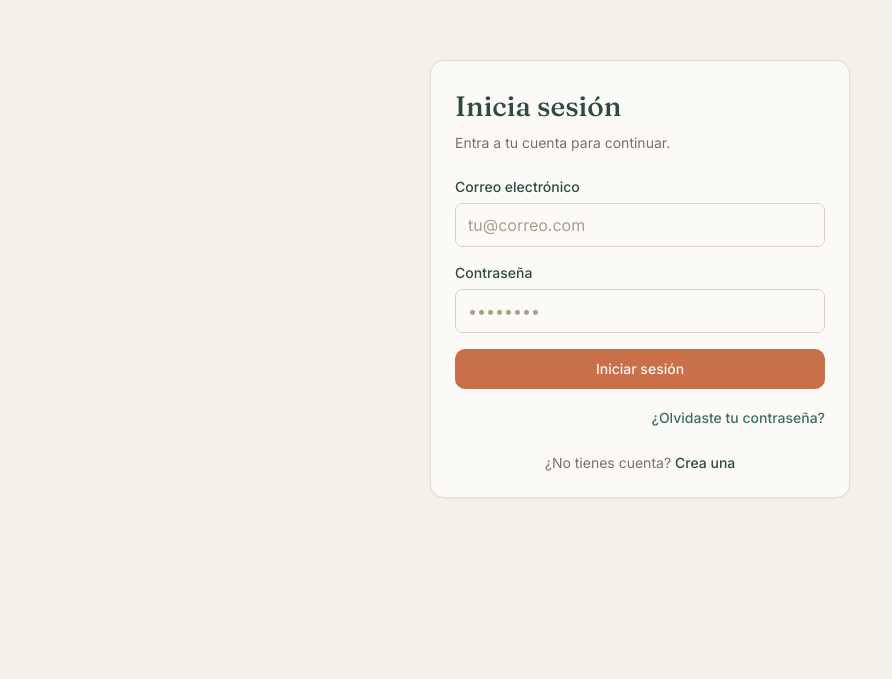
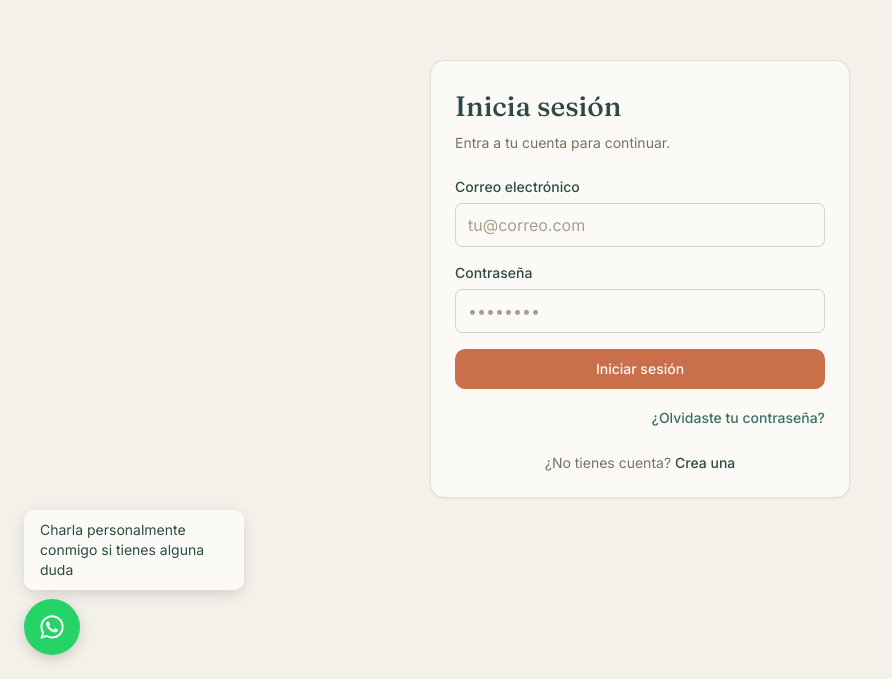
Before and after one commit to Bodgar10/consulta-plataforma, a Next.js app: page /login in a window 1280 px wide. Shown: the part 121-800 px from the top of the page, without its empty margins (0-892 px from the left). Built offline with nearby package versions, Linux system fonts and the light colour scheme.

Commit message:
feat(shared): agregar botón flotante de WhatsApp en el sitio público

```diff
--- a/src/app/globals.css
+++ b/src/app/globals.css
@@ -161,3 +161,8 @@
 .driver-popover-navigation-btns {
   gap: 8px;
 }
+
+@keyframes fadeIn {
+  from { opacity: 0; transform: translateY(4px); }
+  to { opacity: 1; transform: translateY(0); }
+}
--- a/src/app/layout.tsx
+++ b/src/app/layout.tsx
@@ -1,6 +1,7 @@
 import type { Metadata } from "next";
 import { Fraunces, Inter } from "next/font/google";
 import "./globals.css";
+import { WhatsAppFab } from "@/components/shared/WhatsAppFab";
 
 const fraunces = Fraunces({
   subsets: ["latin"],
@@ -30,6 +31,7 @@
     <html lang="es" className={`${fraunces.variable} ${inter.variable}`}>
       <body className="bg-cream-50 min-h-screen font-body text-pine-900">
         {children}
+        <WhatsAppFab />
       </body>
     </html>
   );
--- /dev/null
+++ b/src/components/shared/WhatsAppFab.tsx
@@ -0,0 +1,71 @@
+"use client";
+
+import { useEffect, useState } from "react";
+import { usePathname } from "next/navigation";
+
+const PANEL_PREFIXES = ["/agenda", "/pacientes", "/cobros", "/paquetes", "/eventos"];
+const WHATSAPP_NUMBER = "525579022090"; // sin + ni espacios, formato que espera wa.me
+
+/**
+ * Botón flotante de WhatsApp, visible en todo el sitio EXCEPTO el panel de
+ * la profesional (esas rutas viven bajo (protected), sin prefijo de tenant,
+ * ver PANEL_PREFIXES). Esquina inferior IZQUIERDA a propósito: la derecha
+ * ya la ocupa TourFab en las pantallas del panel — en el resto del sitio
+ * no hay tour, así que no hay colisión real, pero mantener el mismo lado
+ * global es más simple que decidir por ruta.
+ */
+export function WhatsAppFab() {
+  const pathname = usePathname();
+  const [showBubble, setShowBubble] = useState(false);
+
+  const isPanelRoute = PANEL_PREFIXES.some((p) => pathname?.startsWith(p));
+
+  useEffect(() => {
+    if (isPanelRoute) return;
+
+    // Aparece unos segundos después de cargar, se oculta, y reaparece cada
+    // cierto tiempo — nunca permanece fijo en pantalla (sería intrusivo).
+    let hideTimeout: ReturnType<typeof setTimeout>;
+
+    const showThenHide = () => {
+      setShowBubble(true);
+      hideTimeout = setTimeout(() => setShowBubble(false), 6000);
+    };
+
+    const firstShow = setTimeout(showThenHide, 2500);
+    const intervalId = setInterval(showThenHide, 45000);
+
+    return () => {
+      clearTimeout(firstShow);
+      clearTimeout(hideTimeout);
+      clearInterval(intervalId);
+    };
+  }, [isPanelRoute]);
+
+  if (isPanelRoute) return null;
+
+  return (
+    <div className="fixed bottom-6 left-6 z-40 flex items-end gap-2">
+      <div className="flex flex-col items-start gap-2">
+        {showBubble && (
+          <div className="bg-cream-0 border-hair rounded-[10px] px-4 py-2.5 shadow-[0_4px_16px_-4px_rgba(31,51,46,0.25)] max-w-[220px] animate-[fadeIn_0.3s_ease-out]">
+            <p className="text-sm text-pine-700">
+              Charla personalmente conmigo si tienes alguna duda
+            </p>
+          </div>
+        )}
+        <a
+          href={`https://wa.me/${WHATSAPP_NUMBER}`}
+          target="_blank"
+          rel="noopener noreferrer"
+          aria-label="Escríbenos por WhatsApp"
+          className="w-14 h-14 rounded-full bg-[#25D366] shadow-[0_4px_16px_-4px_rgba(31,51,46,0.35)] flex items-center justify-center hover:brightness-95 transition-[filter]"
+        >
+          <svg width="28" height="28" viewBox="0 0 24 24" fill="white">
+            <path d="M12.04 2C6.58 2 2.13 6.45 2.13 11.91c0 1.75.46 3.45 1.32 4.95L2.05 22l5.25-1.38a9.9 9.9 0 0 0 4.74 1.21h.005c5.46 0 9.91-4.45 9.91-9.91C21.98 6.45 17.53 2 12.04 2Zm0 18.15h-.005a8.2 8.2 0 0 1-4.19-1.15l-.3-.18-3.12.82.83-3.04-.2-.31a8.2 8.2 0 0 1-1.26-4.38c0-4.54 3.7-8.24 8.25-8.24 2.2 0 4.27.86 5.83 2.42a8.18 8.18 0 0 1 2.42 5.83c0 4.55-3.7 8.23-8.25 8.23Zm4.52-6.17c-.25-.12-1.47-.72-1.7-.81-.23-.08-.4-.12-.56.13-.17.25-.65.81-.79.97-.15.17-.29.19-.54.06-.25-.12-1.05-.39-2-1.23-.74-.66-1.24-1.48-1.39-1.73-.14-.25-.02-.38.11-.51.11-.11.25-.29.37-.43.12-.15.16-.25.25-.42.08-.16.04-.31-.02-.43-.06-.12-.56-1.35-.77-1.85-.2-.48-.41-.42-.56-.43-.14-.01-.31-.01-.48-.01-.16 0-.43.06-.66.31-.23.25-.86.85-.86 2.07 0 1.22.89 2.4 1.01 2.56.12.17 1.75 2.67 4.24 3.74.59.26 1.06.41 1.42.52.6.19 1.14.16 1.57.1.48-.07 1.47-.6 1.68-1.19.21-.58.21-1.08.14-1.19-.06-.11-.23-.17-.48-.29Z" />
+          </svg>
+        </a>
+      </div>
+    </div>
+  );
+}
```
